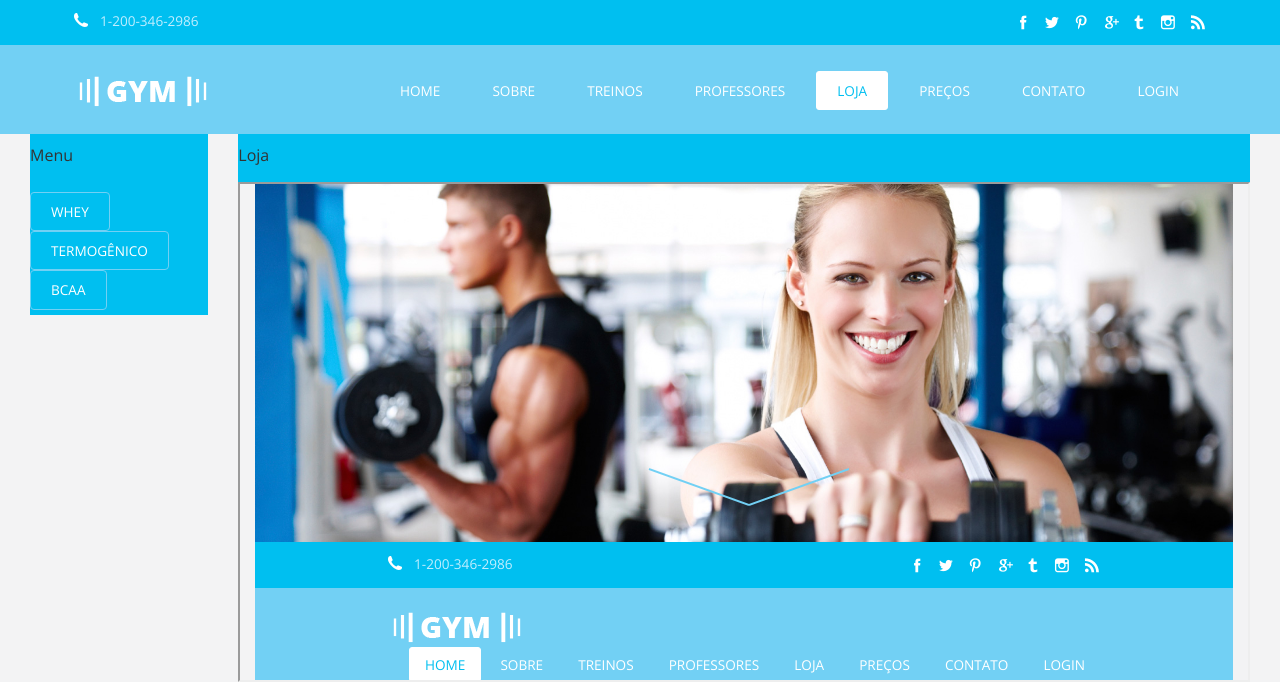
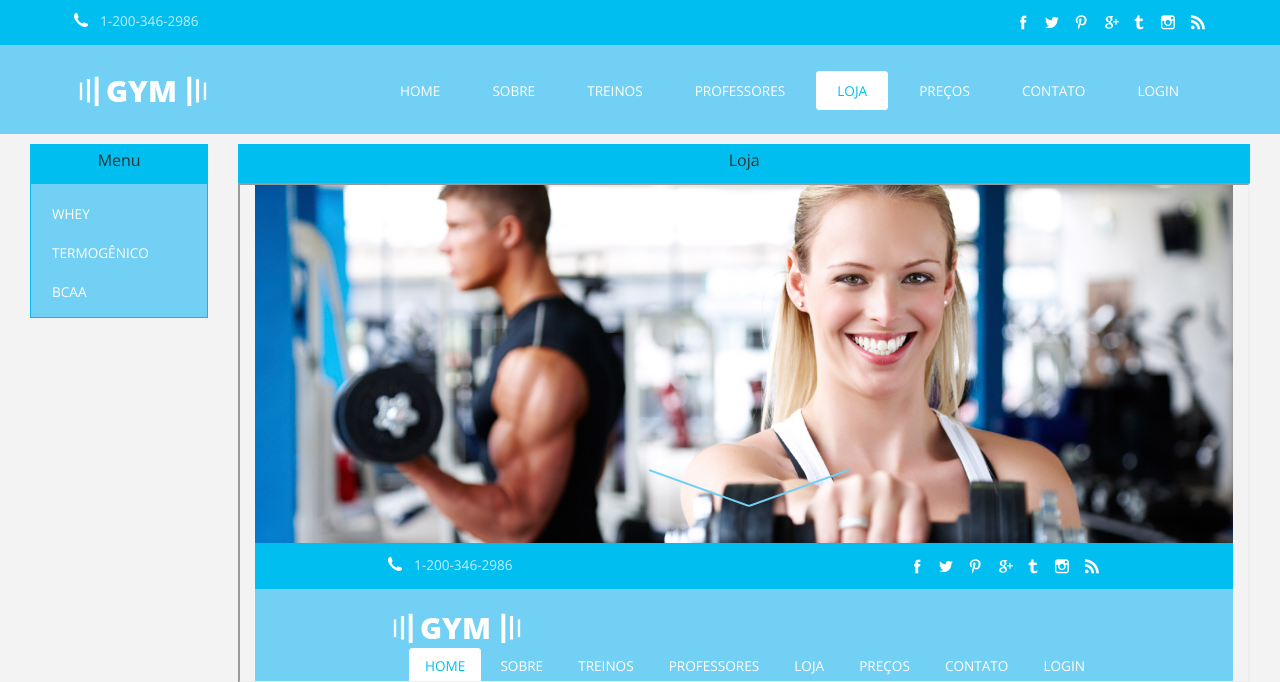
Before and after one commit to MarcosAlbrecht/gym, a PHP site: page /loja.php in a window 1280 px wide. Shown: the part 495-1177 px from the top of the page. Run offline with PHP 8.4, Linux system fonts and the light colour scheme.

Commit message:
loja.php
Modificaçoes na pagina

```diff
--- a/css/style.css
+++ b/css/style.css
@@ -105,6 +105,47 @@
 	background: #00BFF0;
 	padding:10px 0 5px 0;
 }
+
+
+.header-bottom-opcao{
+	background: #72d0f4;
+	padding:10px 0 5px 0;
+	margin-top: 0px;
+	margin-bottom: 20px;
+	border-width: 1px;
+	border-style: solid;
+	border-color: #00BFF0;
+
+}
+
+.header-bottom-menu p{
+	text-align: center;
+}
+
+.header-bottom-menu{
+	margin-bottom: 0px;
+	background: #00BFF0;
+	padding:5px 0 1px 0;
+	margin-top: 10px;
+}
+
+.header-bottom-loja{
+	background: #00BFF0;
+	padding:10px 0 5px 0;
+}
+
+.thumbnail {
+    position: relative;
+    padding: 0px;
+    margin-bottom: 20px;
+}
+
+.thumbnail img {
+    width: 100%;
+}
+
+
+
 i.phone {
 	background: url(../images/img-sprite.png) no-repeat -220px -8px;
 	width: 20px;
```
